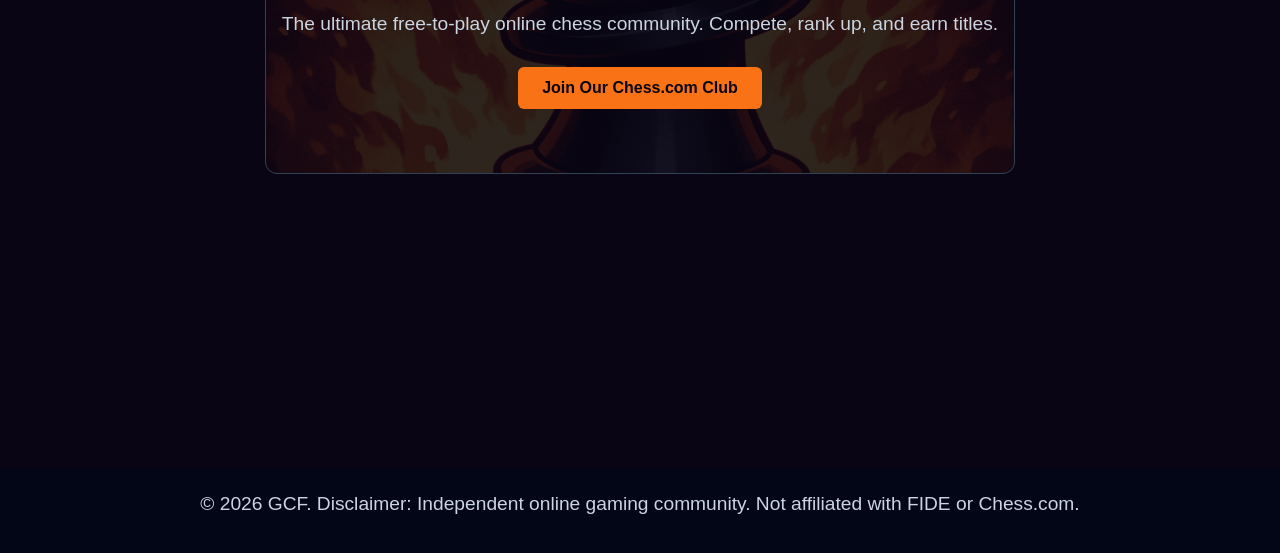
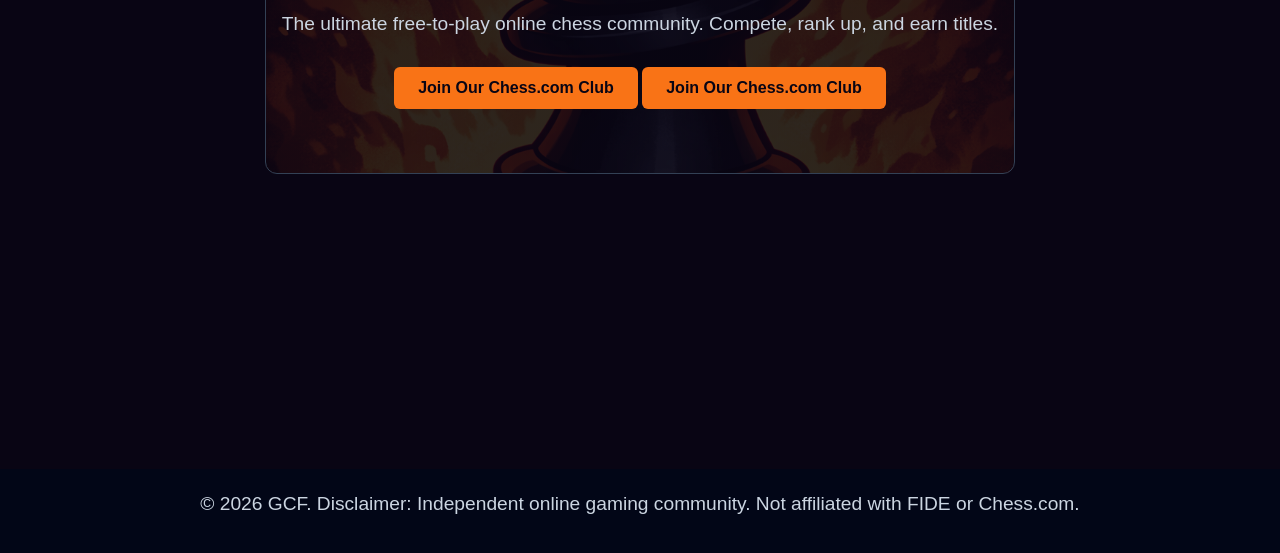
Before and after one commit to NickWilde-ztpt/ChessFederation, a plain HTML site: page ChessFederation/index.html in a window 1280 px wide. Shown: the part 229-782 px from the top of the page. Drawn offline with Linux system fonts and the light colour scheme.

Commit message:
Update index.html

```diff
--- a/ChessFederation/index.html
+++ b/ChessFederation/index.html
@@ -27,6 +27,7 @@
         .btn { background-color: var(--secondary); color: var(--dark); padding: 0.75rem 1.5rem; border: none; border-radius: 6px; font-weight: bold; text-decoration: none; display: inline-block; transition: transform 0.2s; }
         .btn:hover { transform: translateY(-2px); }
         footer { background-color: #020617; text-align: center; padding: 1.5rem; font-size: 0.85rem; color: #64748b; margin-top: auto; }
+        .btn3 { background-color: var(--secondary); color: var(--dark); padding: 0.75rem 1.5rem; border: none; border-radius: 6px; font-weight: bold; text-decoration: none; display: inline-block; transition: transform 0.2s; }
     </style>
 </head>
 <body>
@@ -43,6 +44,7 @@
             <a href="champions.html">Champions</a>
 
 
+
         </nav>
     </header>
     <div class="container">
@@ -50,6 +52,7 @@
             <h1>Global Chess Federation</h1>
             <p>The ultimate free-to-play online chess community. Compete, rank up, and earn titles.</p>
             <a href="https://www.chess.com/club/global-chess-federation-gcf-official" target="_blank" class="btn">Join Our Chess.com Club</a>
+            <a href="videos.html" target="_blank" class="btn3">Join Our Chess.com Club</a>
         </section>
     </div>
     <footer>
```
